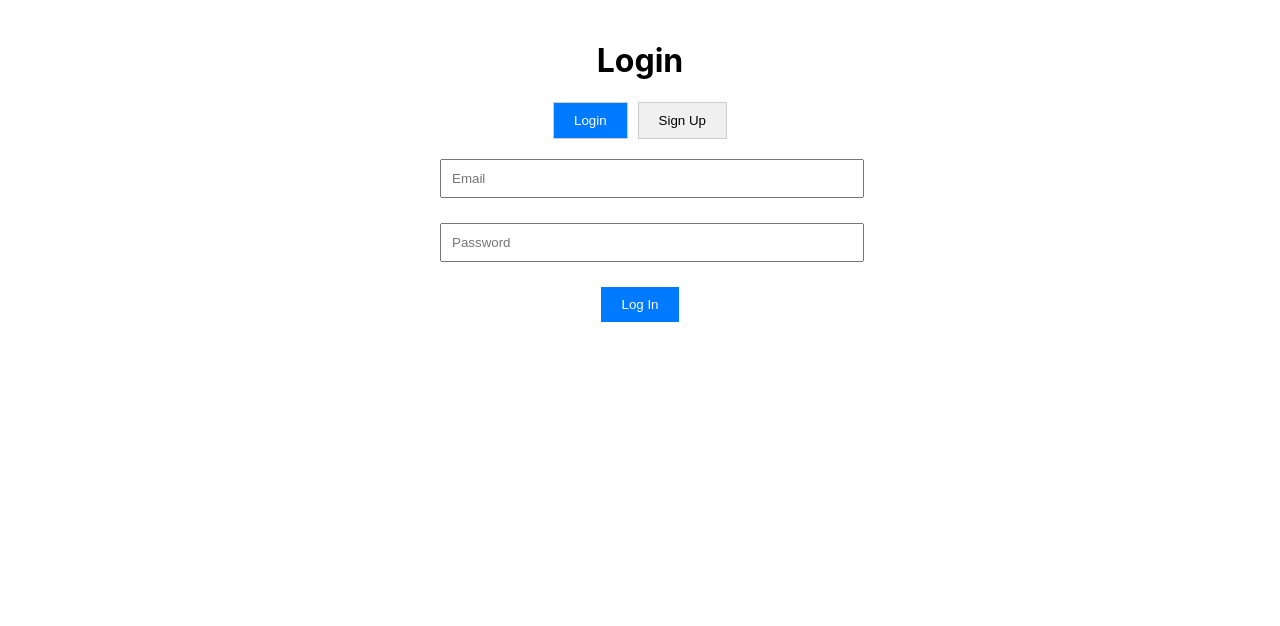
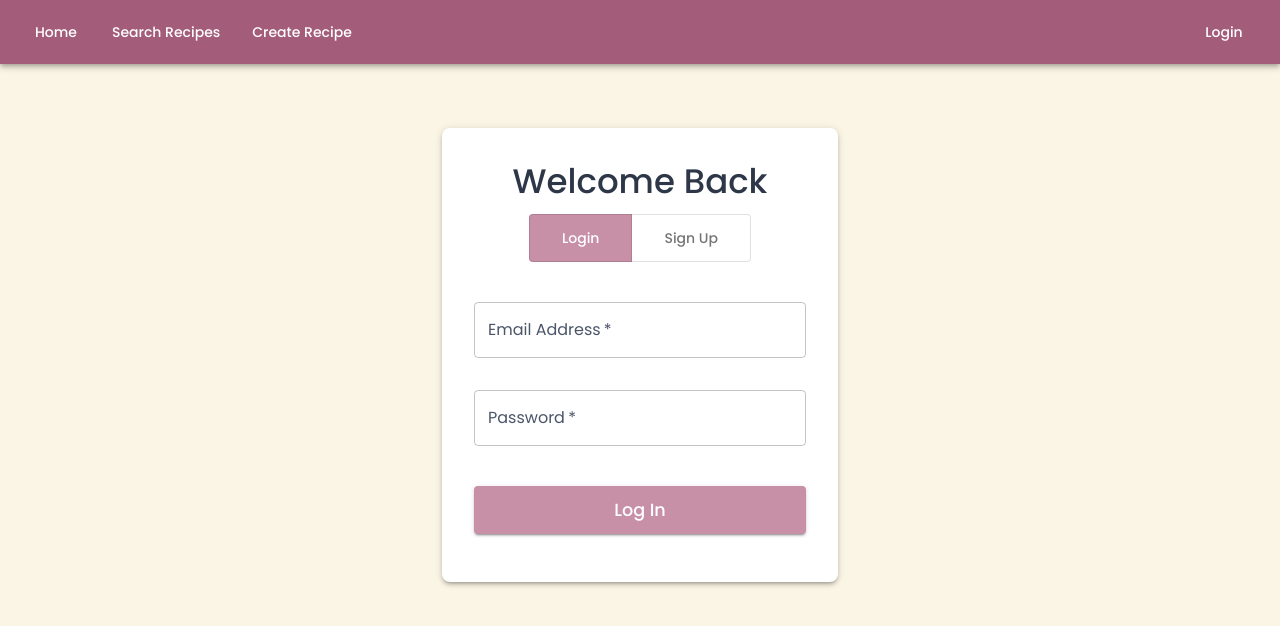
Before and after one commit to CristinaCrihana/cooking-app-sps, a React (Create React App) app: page /login in a window 1280 px wide. Shown: the top 626 px of the page. Built offline with nearby package versions, Linux system fonts and the light colour scheme.

Commit message:
Added color theme

```diff
--- a/public/index.html
+++ b/public/index.html
@@ -24,6 +24,9 @@
       work correctly both with client-side routing and a non-root public URL.
       Learn how to configure a non-root public URL by running `npm run build`.
     -->
+    <link rel="preconnect" href="https://fonts.googleapis.com">
+    <link rel="preconnect" href="https://fonts.gstatic.com" crossorigin>
+    <link href="https://fonts.googleapis.com/css2?family=Poppins:wght@300;400;500;600;700&display=swap" rel="stylesheet">
     <title>React App</title>
   </head>
   <body>
--- a/src/App.js
+++ b/src/App.js
@@ -1,5 +1,8 @@
 import React from 'react';
 import { BrowserRouter as Router, Routes, Route } from 'react-router-dom'; // Import corect pentru router
+import { ThemeProvider } from '@mui/material/styles';
+import CssBaseline from '@mui/material/CssBaseline';
+import theme from './theme';
 import HomePage from './pages/HomePage'; // Asigură-te că importul este corect
 import RecipeDetailsPage from './pages/RecipeDetailsPage'; // Asigură-te că acest fișier există
 import LoginPage from './pages/LoginPage';
@@ -10,6 +13,8 @@ import LikedRecipesPage from './pages/LikedRecipesPage';
 
 function App() {
   return (
+    <ThemeProvider theme={theme}>
+      <CssBaseline />
       <Router>
         <Routes>
           <Route path="/" element={<HomePage />} /> {/* Ruta principală */}
@@ -21,6 +26,7 @@ function App() {
           <Route path="/liked-recipes" element={<LikedRecipesPage />} />
         </Routes>
       </Router>
+    </ThemeProvider>
   );
 }
 
--- a/src/pages/CreateRecipePage.js
+++ b/src/pages/CreateRecipePage.js
@@ -4,6 +4,7 @@ import BasicRecipeInfo from '../components/recipe/BasicRecipeInfo';
 import RecipeIngredients from '../components/recipe/RecipeIngredients';
 import RecipeSteps from '../components/recipe/RecipeSteps';
 import DietaryInfo from '../components/recipe/DietaryInfo';
+import NavBar from '../components/NavBar';
 
 const CreateRecipePage = () => {
   const [recipe, setRecipe] = useState({
@@ -13,6 +14,7 @@ const CreateRecipePage = () => {
     ingredients: [{ name: '', amount: '', unit: '' }],
     steps: [{ description: '' }],
     cookingTime: '',
+    servings: '',
     cuisine: '',
     dietaryInfo: {
       isVegetarian: false,
@@ -54,8 +56,10 @@ const CreateRecipePage = () => {
   };
 
   return (
-    <Container maxWidth="md" sx={{ py: 4 }}>
-      <Typography variant="h4" gutterBottom>Create New Recipe</Typography>
+    <>
+      <NavBar />
+      <Container maxWidth="md" sx={{ py: 4 }}>
+        <Typography variant="h4" gutterBottom>Create New Recipe</Typography>
 
       <form onSubmit={handleSubmit}>
         <BasicRecipeInfo
@@ -92,6 +96,7 @@ const CreateRecipePage = () => {
         </Button>
       </form>
     </Container>
+    </>
   );
 };
 
--- a/src/pages/LoginPage.js
+++ b/src/pages/LoginPage.js
@@ -1,5 +1,17 @@
 import React, { useState } from 'react';
 import { useNavigate } from 'react-router-dom';
+import NavBar from '../components/NavBar';
+import {
+  Container,
+  Paper,
+  Typography,
+  TextField,
+  Button,
+  Box,
+  ToggleButtonGroup,
+  ToggleButton,
+  Alert
+} from '@mui/material';
 
 const LoginPage = () => {
   const [isLogin, setIsLogin] = useState(true);
@@ -26,7 +38,7 @@ const LoginPage = () => {
 
       if (response.ok) {
         localStorage.setItem('token', data.token);
-        navigate('/'); // Redirect to home page after successful login/signup
+        navigate('/');
       } else {
         setMessage(data.message || 'Something went wrong.');
       }
@@ -37,80 +49,135 @@ const LoginPage = () => {
   };
 
   return (
-    <div style={{ maxWidth: '400px', margin: '0 auto', padding: '20px', textAlign: 'center' }}>
-      <h1>{isLogin ? 'Login' : 'Sign Up'}</h1>
-      <div style={{ marginBottom: '20px' }}>
-        <button
-          onClick={() => setIsLogin(true)}
-          style={{
-            padding: '10px 20px',
-            marginRight: '10px',
-            background: isLogin ? '#007BFF' : '#f0f0f0',
-            color: isLogin ? 'white' : 'black',
-            border: '1px solid #ccc',
-            cursor: 'pointer',
+    <>
+    <NavBar />
+    <Container component="main" maxWidth="xs">
+      <Box
+        sx={{
+          marginTop: 8,
+          display: 'flex',
+          flexDirection: 'column',
+          alignItems: 'center',
+        }}
+      >
+        <Paper
+          elevation={3}
+          sx={{
+            p: 4,
+            width: '100%',
+            borderRadius: 2,
+            display: 'flex',
+            flexDirection: 'column',
+            alignItems: 'center',
+          }}
+        >
+          <Typography component="h1" variant="h4" gutterBottom>
+            {isLogin ? 'Welcome Back' : 'Create Account'}
+          </Typography>
+
+          <ToggleButtonGroup
+            value={isLogin}
+            exclusive
+            onChange={(e, newValue) => {
+              if (newValue !== null) {
+                setIsLogin(newValue);
+                setMessage('');
+              }
+            }}
+            sx={{ mb: 3 }}
+          >
+            <ToggleButton
+              value={true}
+              sx={{
+                px: 4,
+                '&.Mui-selected': {
+                  backgroundColor: 'primary.main',
+                  color: 'white',
+                  '&:hover': {
+                    backgroundColor: 'primary.dark',
+                  },
+                },
               }}
             >
               Login
-        </button>
-        <button
-          onClick={() => setIsLogin(false)}
-          style={{
-            padding: '10px 20px',
-            background: !isLogin ? '#007BFF' : '#f0f0f0',
-            color: !isLogin ? 'white' : 'black',
-            border: '1px solid #ccc',
-            cursor: 'pointer',
+            </ToggleButton>
+            <ToggleButton
+              value={false}
+              sx={{
+                px: 4,
+                '&.Mui-selected': {
+                  backgroundColor: 'primary.main',
+                  color: 'white',
+                  '&:hover': {
+                    backgroundColor: 'primary.dark',
+                  },
+                },
               }}
             >
               Sign Up
-        </button>
-      </div>
-      <form onSubmit={handleSubmit}>
+            </ToggleButton>
+          </ToggleButtonGroup>
+
+          <Box component="form" onSubmit={handleSubmit} sx={{ width: '100%' }}>
             {!isLogin && (
-          <div style={{ marginBottom: '15px' }}>
-            <input
-              type="text"
-              placeholder="Name"
+              <TextField
+                margin="normal"
+                required
+                fullWidth
+                label="Name"
                 value={name}
                 onChange={(e) => setName(e.target.value)}
-              style={{ width: '100%', padding: '10px', marginBottom: '10px' }}
+                sx={{ mb: 2 }}
               />
-          </div>
             )}
-        <div style={{ marginBottom: '15px' }}>
-          <input
+
+            <TextField
+              margin="normal"
+              required
+              fullWidth
+              label="Email Address"
               type="email"
-            placeholder="Email"
               value={email}
               onChange={(e) => setEmail(e.target.value)}
-            style={{ width: '100%', padding: '10px', marginBottom: '10px' }}
+              sx={{ mb: 2 }}
             />
-        </div>
-        <div style={{ marginBottom: '15px' }}>
-          <input
+
+            <TextField
+              margin="normal"
+              required
+              fullWidth
+              label="Password"
               type="password"
-            placeholder="Password"
               value={password}
               onChange={(e) => setPassword(e.target.value)}
-            style={{ width: '100%', padding: '10px', marginBottom: '10px' }}
+              sx={{ mb: 3 }}
             />
-        </div>
-        <button
+
+            {message && (
+              <Alert severity="error" sx={{ mb: 2 }}>
+                {message}
+              </Alert>
+            )}
+
+            <Button
               type="submit"
-          style={{
-            padding: '10px 20px',
-            background: '#007BFF',
-            color: 'white',
-            border: 'none',
-            cursor: 'pointer',
+              fullWidth
+              variant="contained"
+              size="large"
+              sx={{
+                mt: 2,
+                mb: 2,
+                height: '48px',
+                fontSize: '1.1rem',
               }}
             >
               {isLogin ? 'Log In' : 'Sign Up'}
-        </button>
-      </form>
-      {message && <p style={{ color: 'red', marginTop: '20px' }}>{message}</p>}
-    </div>
+            </Button>
+          </Box>
+        </Paper>
+      </Box>
+    </Container>
+    </>
   );
 };
 
--- a/src/pages/SearchPage.js
+++ b/src/pages/SearchPage.js
@@ -91,8 +91,11 @@ const SearchPage = () => {
       (filters.diet === 'Gluten-Free' && recipe.dietaryInfo?.isGlutenFree) ||
       filters.diet === 'None';
 
-    const matchesCookingTime = !filters.cookingTime ||
-      recipe.cookingTime === filters.cookingTime;
+    const matchesCookingTime = !filters.cookingTime || (
+      (filters.cookingTime === '< 30 mins' && recipe.cookingTime < 30) ||
+      (filters.cookingTime === '30-60 mins' && recipe.cookingTime >= 30 && recipe.cookingTime <= 60) ||
+      (filters.cookingTime === '> 60 mins' && recipe.cookingTime > 60)
+    );
 
     const matchesCuisine = !filters.cuisine ||
       recipe.cuisine === filters.cuisine;
--- /dev/null
+++ b/src/theme.js
@@ -0,0 +1,63 @@
+import { createTheme } from '@mui/material/styles';
+
+const theme = createTheme({
+  palette: {
+    primary: {
+      main: '#C890A7',
+      light: '#C890A7',
+      dark: '#C890A7',
+      contrastText: '#fff',
+    },
+    secondary: {
+      main: '#C890A7',
+      light: '#C890A7',
+      dark: '#C890A7',
+      contrastText: '#000',
+    },
+    background: {
+      default: '#FBF5E5',
+      paper: '#FFFFFF',
+    },
+    text: {
+      primary: '#2D3748',
+      secondary: '#4A5568',
+    },
+  },
+  typography: {
+    fontFamily: '"Poppins", sans-serif',
+    h1: {
+      fontWeight: 600,
+    },
+    h2: {
+      fontWeight: 600,
+    },
+    h3: {
+      fontWeight: 600,
+    },
+    h4: {
+      fontWeight: 500,
+    },
+    h5: {
+      fontWeight: 500,
+    },
+    h6: {
+      fontWeight: 500,
+    },
+    button: {
+      fontWeight: 500,
+      textTransform: 'none',
+    },
+  },
+  components: {
+    MuiAppBar: {
+      styleOverrides: {
+        root: {
+          backgroundColor: '#A35C7A',
+        },
+      },
+    },
+
+  },
+});
+
+export default theme;
--- a/src/utils/ingredientMatcher.js
+++ b/src/utils/ingredientMatcher.js
@@ -1,7 +1,6 @@
 import { convert, standardizeUnit } from './unitConverter';
 
 export const canCookWithFridge = (recipeIngredients, fridgeItems) => {
-  // Convert fridge items to a map for easier lookup
   const fridgeMap = new Map(
     fridgeItems.map(item => [
       item.name.toLowerCase(),
--- a/src/utils/unitConverter.js
+++ b/src/utils/unitConverter.js
@@ -95,7 +95,6 @@ export const standardizeUnit = (unit) => {
 };
 
 export const convert = (value, fromUnit, toUnit) => {
-  // Standardize units
   const standardFromUnit = standardizeUnit(fromUnit);
   const standardToUnit = standardizeUnit(toUnit);
 
```
Also changed, not shown: src/components/recipe/BasicRecipeInfo.js (+20 -11 lines), src/pages/RecipeDetailsPage.js (+19 -7 lines), 1 other file (tests, documents, lock files or other folders). Lines whose indentation alone changed are shown as unchanged.
